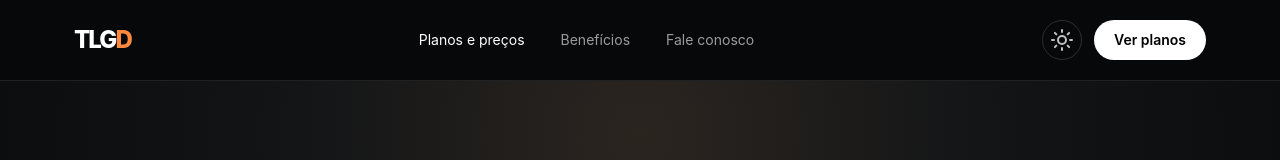
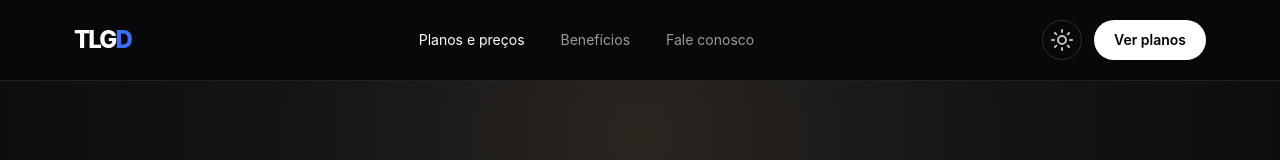
Before and after one commit to nachtzinho/Teste-site, a Next.js app: page / in a window 1280 px wide. Shown: the top 160 px of the page. Built offline with nearby package versions, Linux system fonts and the light colour scheme.

Commit message:
Change brand mark color from orange to blue

```diff
--- a/app/globals.css
+++ b/app/globals.css
@@ -160,7 +160,7 @@
 }
 
 .brand-mark span {
-  color: #ff8a3d;
+  color: #3a6eff;
 }
 
   .hero-bg {
```
